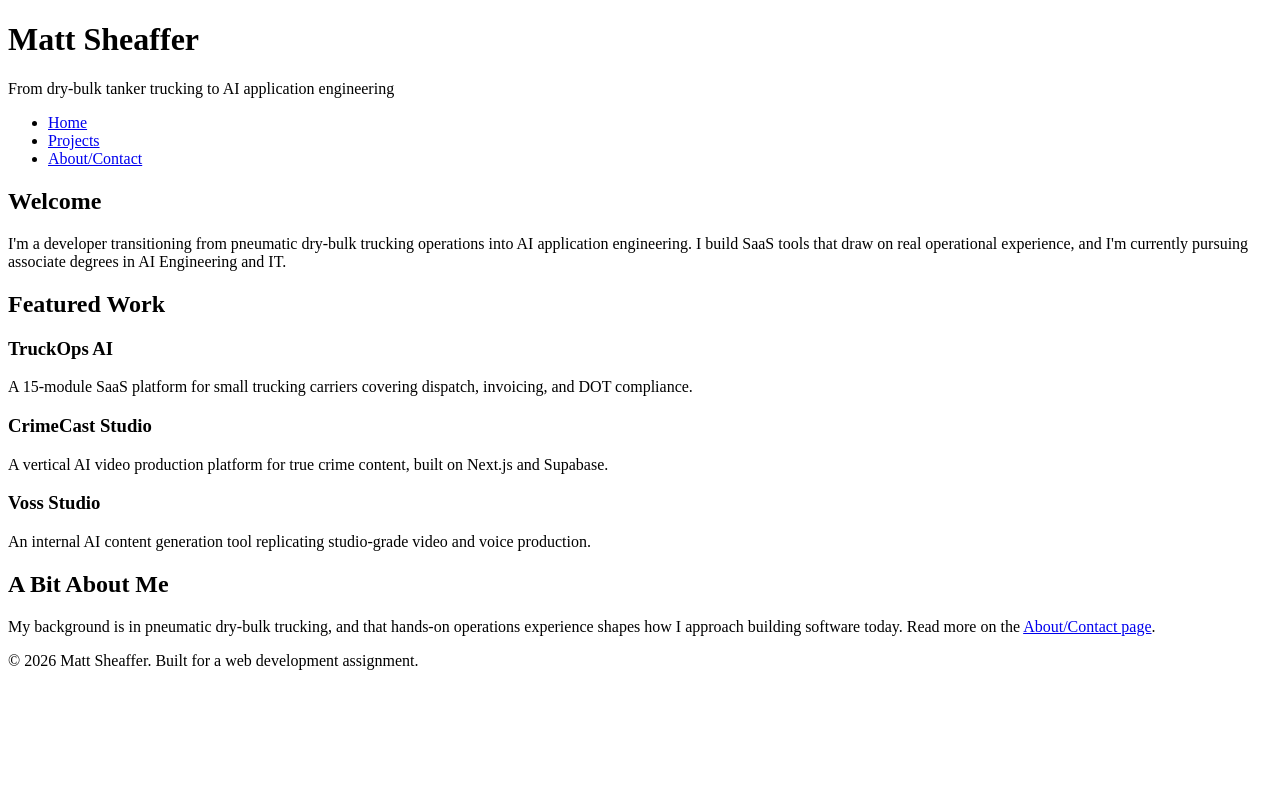
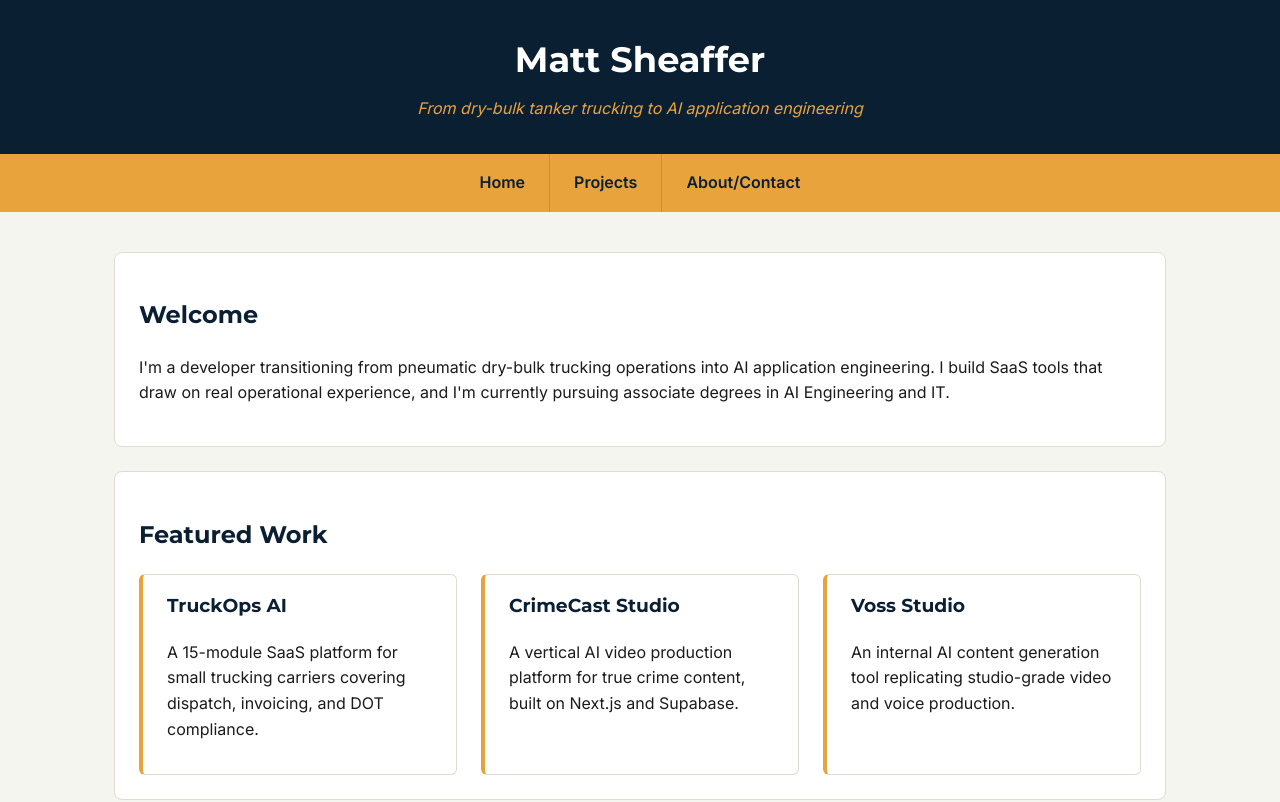
Before and after one commit to Porcse51115-ux/portfolio-site, a plain HTML site: page index.html in a window 1280 px wide. Shown: the top 802 px of the page. Drawn offline with Linux system fonts and the light colour scheme.

Commit message:
Milestone 2: add responsive CSS, Google Fonts, Flexbox nav, Grid layout

```diff
--- a/index.html
+++ b/index.html
@@ -4,6 +4,10 @@
     <meta charset="UTF-8">
     <meta name="viewport" content="width=device-width, initial-scale=1.0">
     <title>Matt Sheaffer — Home</title>
+    <link rel="preconnect" href="https://fonts.googleapis.com">
+    <link rel="preconnect" href="https://fonts.gstatic.com" crossorigin>
+    <link href="https://fonts.googleapis.com/css2?family=Montserrat:wght@600;700;800&family=Inter:wght@400;500;600&display=swap" rel="stylesheet">
+    <link rel="stylesheet" href="styles.css">
 </head>
 <body>
 
@@ -35,6 +39,7 @@
         <section>
             <h2>Featured Work</h2>
 
+            <div class="card-grid">
                 <article>
                     <h3>TruckOps AI</h3>
                     <p>A 15-module SaaS platform for small trucking carriers covering dispatch, invoicing, and DOT compliance.</p>
@@ -49,6 +54,7 @@
                     <h3>Voss Studio</h3>
                     <p>An internal AI content generation tool replicating studio-grade video and voice production.</p>
                 </article>
+            </div>
         </section>
 
         <section>
--- /dev/null
+++ b/styles.css
@@ -0,0 +1,196 @@
+/* =========================================================
+   Matt Sheaffer — Portfolio Site
+   Palette (from wireframe.svg):
+     Navy #0B1F33 — headers, footer, primary text
+     Amber #E8A33D — accents, links, buttons
+     Off-white #F5F5F0 — page background
+   Fonts: Montserrat (headings), Inter (body)
+   Mobile-first: base styles target ~320px, then widen
+   at 768px (tablet) and 1200px (desktop).
+   ========================================================= */
+
+* {
+    box-sizing: border-box;
+}
+
+body {
+    margin: 0;
+    font-family: "Inter", "Segoe UI", Arial, sans-serif;
+    background-color: #f5f5f0;
+    color: #1b1b1b;
+    line-height: 1.6;
+}
+
+h1, h2, h3 {
+    font-family: "Montserrat", "Segoe UI", Arial, sans-serif;
+    color: #0b1f33;
+}
+
+a {
+    color: #b5651d;
+}
+
+a:hover {
+    color: #e8a33d;
+}
+
+img {
+    max-width: 100%;
+    height: auto;
+}
+
+/* ---------- Header / Footer ---------- */
+header {
+    background-color: #0b1f33;
+    color: #f5f5f0;
+    padding: 32px 24px;
+    text-align: center;
+}
+
+header h1 {
+    color: #ffffff;
+    margin: 0 0 8px 0;
+    font-size: 1.6em;
+}
+
+header p {
+    margin: 0;
+    color: #e8a33d;
+    font-style: italic;
+}
+
+footer {
+    background-color: #0b1f33;
+    color: #f5f5f0;
+    text-align: center;
+    padding: 24px;
+    margin-top: 32px;
+}
+
+/* ---------- Nav: Flexbox, stacked on mobile ---------- */
+nav {
+    background-color: #e8a33d;
+}
+
+nav ul {
+    list-style: none;
+    margin: 0;
+    padding: 0;
+    display: flex;
+    flex-direction: column;
+}
+
+nav a {
+    display: block;
+    padding: 16px 24px;
+    color: #0b1f33;
+    text-decoration: none;
+    font-weight: 600;
+    border-bottom: 1px solid rgba(11, 31, 51, 0.15);
+}
+
+nav a:hover {
+    background-color: #0b1f33;
+    color: #ffffff;
+}
+
+/* ---------- Main content ---------- */
+main {
+    max-width: 1100px;
+    margin: 0 auto;
+    padding: 24px;
+}
+
+section {
+    background-color: #ffffff;
+    border: 1px solid #e0dcd2;
+    border-radius: 8px;
+    padding: 24px;
+    margin-bottom: 24px;
+}
+
+/* ---------- Card grid (Featured Work / Projects) ----------
+   Mobile: single column (Grid with one implicit column) */
+.card-grid {
+    display: grid;
+    grid-template-columns: 1fr;
+    gap: 24px;
+}
+
+.card-grid article {
+    background-color: #ffffff;
+    border: 1px solid #e0dcd2;
+    border-left: 4px solid #e8a33d;
+    border-radius: 6px;
+    padding: 16px 24px;
+}
+
+.card-grid article h3 {
+    margin-top: 0;
+}
+
+/* ---------- About page grid ---------- */
+.about-grid {
+    display: grid;
+    grid-template-columns: 1fr;
+    gap: 24px;
+}
+
+.about-grid section {
+    margin-bottom: 0;
+}
+
+/* =========================================================
+   BREAKPOINT 1: Tablet (768px and up)
+   - Nav goes horizontal
+   - Card grid becomes 2 columns
+   - About grid: bio spans full width, skills/contact split
+   ========================================================= */
+@media (min-width: 768px) {
+
+    nav ul {
+        flex-direction: row;
+        justify-content: center;
+    }
+
+    nav a {
+        border-bottom: none;
+        border-right: 1px solid rgba(11, 31, 51, 0.15);
+    }
+
+    nav li:last-child a {
+        border-right: none;
+    }
+
+    .card-grid {
+        grid-template-columns: repeat(2, 1fr);
+    }
+
+    .about-grid {
+        grid-template-columns: repeat(2, 1fr);
+    }
+
+    .about-bio {
+        grid-column: 1 / -1;
+    }
+}
+
+/* =========================================================
+   BREAKPOINT 2: Desktop (1200px and up)
+   - Card grid becomes 3 columns
+   - Slightly larger type, more breathing room
+   ========================================================= */
+@media (min-width: 1200px) {
+
+    header h1 {
+        font-size: 2.2em;
+    }
+
+    main {
+        padding: 40px 24px;
+    }
+
+    .card-grid {
+        grid-template-columns: repeat(3, 1fr);
+    }
+}
```
Also changed, not shown: about.html (+7 -1 lines), projects.html (+6 -0 lines). Lines whose indentation alone changed are shown as unchanged.
